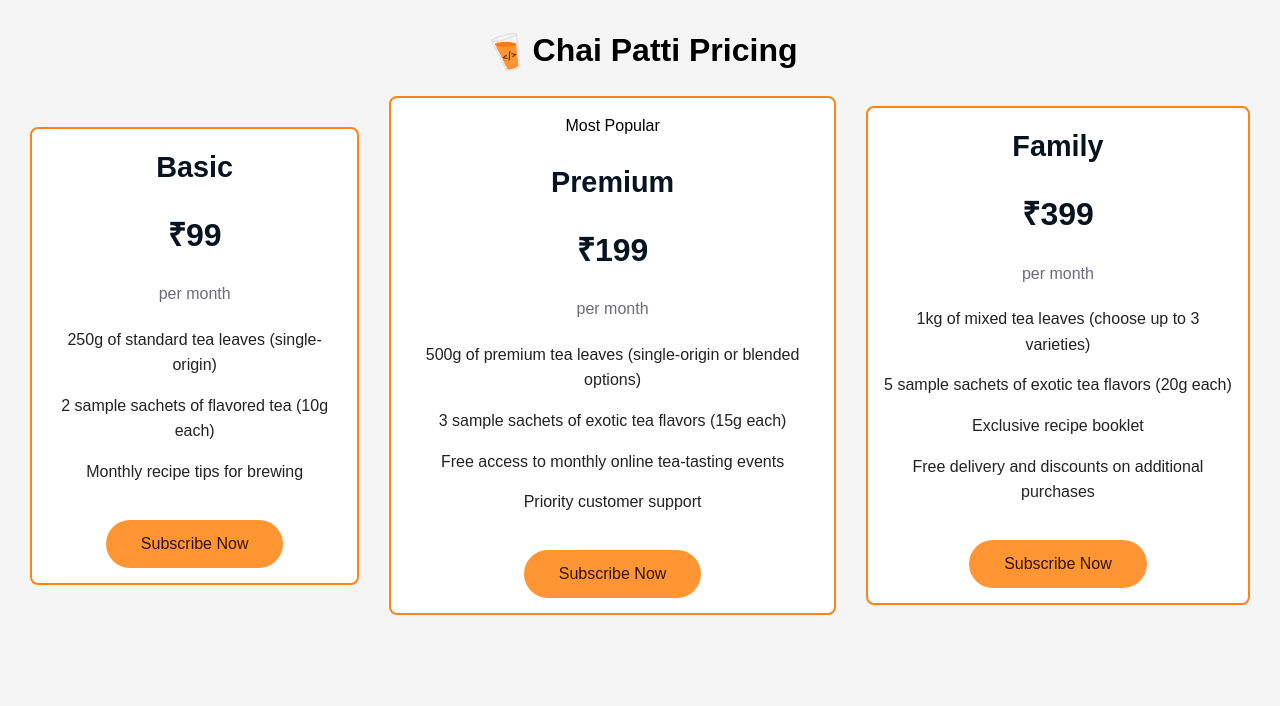
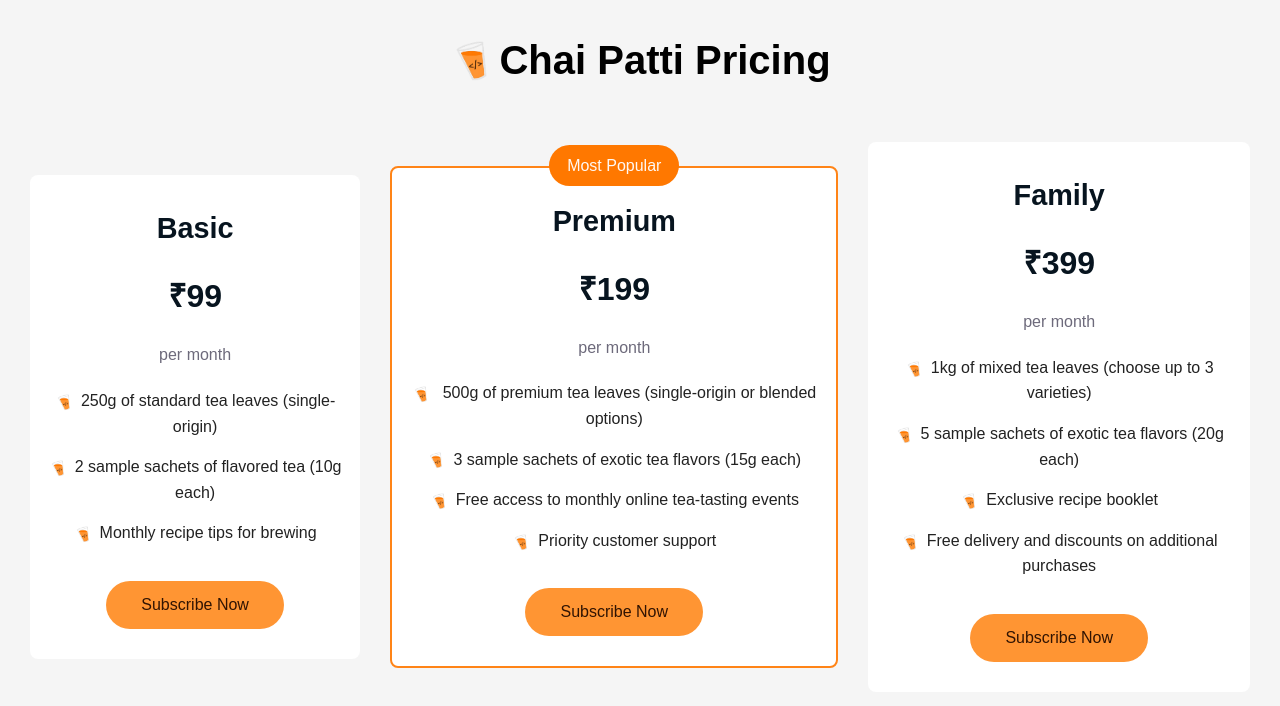
Before and after one commit to bhabinbudujapun/Cohort-HTML-CSS, a website: page CSS-Table-Challenge/pricing-table-1/index.html in a window 1280 px wide. Drawn offline with Linux system fonts and the light colour scheme.

Commit message:
complete designing and responsive portion of chai-patti-table challenge

```diff
--- a/CSS-Table-Challenge/pricing-table-1/challenge.css
+++ b/CSS-Table-Challenge/pricing-table-1/challenge.css
@@ -22,6 +22,7 @@ body {
 
 h1 {
   text-align: center;
+  font-size: 2.5em;
 }
 
 .pricing-heading {
@@ -44,14 +45,13 @@ h1 {
   flex-direction: column;
   align-items: center;
   gap: 20px;
-  padding: 15px 15px;
+  padding: 30px 15px;
   border-radius: 0.5em;
   background: #ffffff;
-  border: 2px solid #ff8417;
 }
 
-.pricing-card:hover {
-  /* Add your styles here */
+.popular {
+  border: 2px solid #ff8417;
 }
 
 .pricing-card h2,
@@ -72,32 +72,35 @@ h1 {
 .pricing-card ul li {
   color: #222222;
   font-weight: 500;
-
 }
 
 .pricing-card.popular {
-  /* Add your styles here */
+  position: relative;
 }
 
 .popular-badge {
-  /* Add your styles here */
-}
-
-.price {
-  /* Add your styles here */
-}
-
-.period {
-  /* Add your styles here */
-}
-
-.features {
-  /* Add your styles here */
+  position: absolute;
+  top: -23px;
+  padding: 8px 18px;
+  border-radius: 1.7em;
+  color: #fff8f3;
+  background-color: #ff7800;
 }
 
 .features li {
   margin-bottom: 15px;
   list-style: none;
+}
+
+.features li::before {
+  content: "";
+  display: inline-block;
+  background: url(./assets/chaicodelogo.png);
+  background-size: 20px 20px;
+  width: 20px;
+  height: 20px;
+  margin-right: 6px;
+  vertical-align: middle;
 }
 
 .subscribe-btn {
@@ -107,10 +110,6 @@ h1 {
   border-style: none;
   border-radius: 1.7em;
   font-size: 1em;
-}
-
-.subscribe-btn:hover {
-  /* Add your styles here */
 }
 
 /* Responsive Design for Mobile And Tablet */
@@ -125,7 +124,7 @@ h1 {
 
   .pricing-container {
     display: flex;
-    flex-direction: column
+    flex-direction: column;
   }
 
   .pricing-heading {
@@ -134,11 +133,19 @@ h1 {
     align-items: center;
   }
 
+  h1 {
+    text-align: center;
+    font-size: 2em;
+  }
+
 }
 
 /* Responsive  Design for Laptops And Larger Devices*/
 @media (min-width: 769px) {
+
   .container {
-    height: 80vh;
+    height: 90vh;
+    gap: 50px;
   }
+
 }
```
